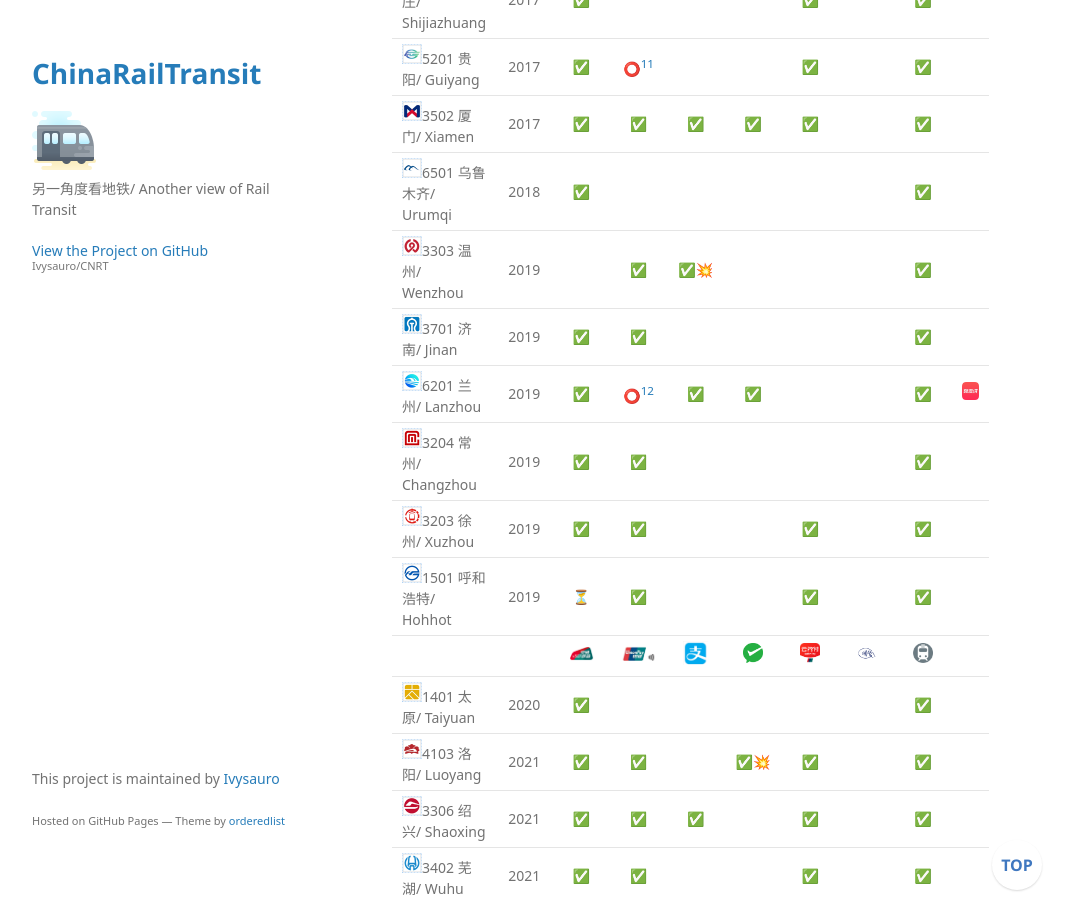
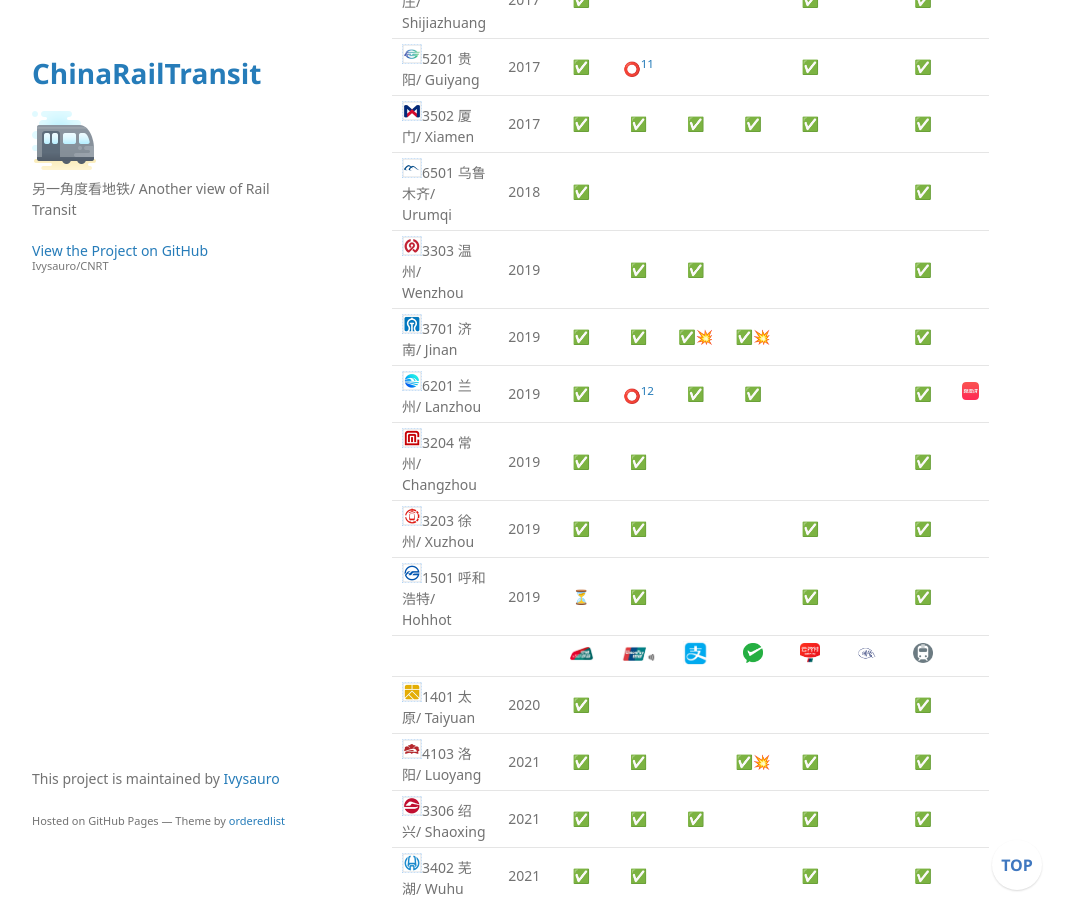
Before and after one commit to Ivysauro/CNRT, a Jekyll site: the page built from data/Pay.md, in a window 1280 px wide and 900 px high, scrolled down 3238 px. Shown: the whole window, without its empty margins (178-1249 px from the left). Built offline with Jekyll 4.4.1, drawn with Linux system fonts in a browser that asks for light colours; some web fonts are replaced; our own code applies the rules of GitHub Pages for plain Markdown files; a script that is not in the unit is left out.

Commit message:
💳更新济南数据及评分
济南支持微信支付宝乘车码

```diff
--- a/data/Pay.md
+++ b/data/Pay.md
@@ -78,8 +78,8 @@
 | <img src="https://raw.githubusercontent.com/Ivysauro/CNRT/master/images/city/gy.gif" width="20" hegiht="20"/>5201 贵阳/ Guiyang | 2017 | ✅ | ⭕[^gy] | | | ✅ | | ✅ | |
 | <img src="https://raw.githubusercontent.com/Ivysauro/CNRT/master/images/city/xm.gif" width="20" hegiht="20"/>3502 厦门/ Xiamen | 2017 | ✅ | ✅ | ✅ | ✅ | ✅ | | ✅ | |
 | <img src="https://raw.githubusercontent.com/Ivysauro/CNRT/master/images/city/wlmq.gif" width="20" hegiht="20"/>6501 乌鲁木齐/ Urumqi | 2018 | ✅ | | | | | | ✅ | |
-| <img src="https://raw.githubusercontent.com/Ivysauro/CNRT/master/images/city/wz.gif" width="20" hegiht="20"/>3303 温州/ Wenzhou | 2019 | | ✅ | ✅💥 | | | | ✅ | |
-| <img src="https://raw.githubusercontent.com/Ivysauro/CNRT/master/images/city/jn.gif" width="20" hegiht="20"/>3701 济南/ Jinan | 2019 | ✅ | ✅ | | | | | ✅ | |
+| <img src="https://raw.githubusercontent.com/Ivysauro/CNRT/master/images/city/wz.gif" width="20" hegiht="20"/>3303 温州/ Wenzhou | 2019 | | ✅ | ✅ | | | | ✅ | |
+| <img src="https://raw.githubusercontent.com/Ivysauro/CNRT/master/images/city/jn.gif" width="20" hegiht="20"/>3701 济南/ Jinan | 2019 | ✅ | ✅ | ✅💥 | ✅💥 | | | ✅ | |
 | <img src="https://raw.githubusercontent.com/Ivysauro/CNRT/master/images/city/lz.gif" width="20" hegiht="20"/>6201 兰州/ Lanzhou | 2019 | ✅ | ⭕[^lz] | ✅ | ✅ | | | ✅ | <img src="https://raw.githubusercontent.com/Ivysauro/CNRT/master/images/BestPay.png" width="20" hegiht="20" alt="BestPay"/> |
 | <img src="https://raw.githubusercontent.com/Ivysauro/CNRT/master/images/city/cz.gif" width="20" hegiht="20"/>3204 常州/ Changzhou | 2019 | ✅ | ✅ | | | | | ✅ |
 | <img src="https://raw.githubusercontent.com/Ivysauro/CNRT/master/images/city/xz.gif" width="20" hegiht="20"/>3203 徐州/ Xuzhou | 2019 | ✅ | ✅ | | | ✅ | | ✅ |
@@ -260,7 +260,7 @@
 | <img src="https://raw.githubusercontent.com/Ivysauro/CNRT/master/images/city/xm.gif" width="20" hegiht="20"/>3602 厦门/ Xiamen | ✅ | ✅ | ✅- | ✅ | ✅- | 90 |
 | <img src="https://raw.githubusercontent.com/Ivysauro/CNRT/master/images/city/wlmq.gif" width="20" hegiht="20"/>6501 乌鲁木齐/ Urumqi | ⭕ | ⭕ | ❌ | ✅ | ⭕- | 45 |
 | <img src="https://raw.githubusercontent.com/Ivysauro/CNRT/master/images/city/wz.gif" width="20" hegiht="20"/>3303 温州/ Wenzhou | ✅ | ⭕ | ✅ | ❌ | ❌ | 50 |
-| <img src="https://raw.githubusercontent.com/Ivysauro/CNRT/master/images/city/jn.gif" width="20" hegiht="20"/>3701 济南/ Jinan | ⭕ | ⭕ | ✅ | ✅ | ⭕- | 65 |
+| <img src="https://raw.githubusercontent.com/Ivysauro/CNRT/master/images/city/jn.gif" width="20" hegiht="20"/>3701 济南/ Jinan | ✅ | ✅ | ✅ | ✅ | ⭕- | 85 |
 | <img src="https://raw.githubusercontent.com/Ivysauro/CNRT/master/images/city/lz.gif" width="20" hegiht="20"/>6201 兰州/ Lanzhou | ✅ | ✅ | ✅- | ✅ | ⭕- | 80 |
 | <img src="https://raw.githubusercontent.com/Ivysauro/CNRT/master/images/city/cz.gif" width="20" hegiht="20"/>3204 常州/ Changzhou | ⭕ | ⭕ | ✅ | ✅ | ⭕ | 70 |
 | <img src="https://raw.githubusercontent.com/Ivysauro/CNRT/master/images/city/xz.gif" width="20" hegiht="20"/>3203 徐州/ Xuzhou | ❌ | ❌ | ✅- | ✅ | ⭕ | 45 |
```
